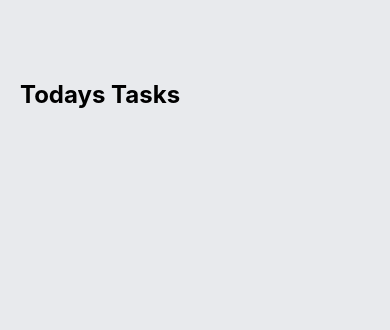
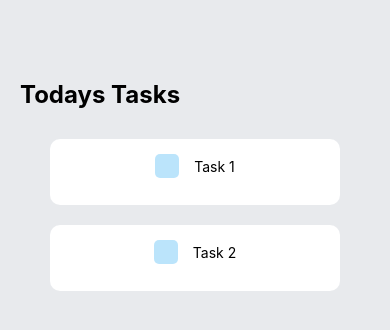
Before and after one commit to dartmouth-cs98/hack-a-thing-21f-1-katherinet, a React Native app: screen / in a window 390 px wide. Shown: the top 330 px of the page. Built offline with nearby package versions, Linux system fonts and the light colour scheme.

Commit message:
added Task component

```diff
--- a/App.js
+++ b/App.js
@@ -1,6 +1,7 @@
 import { StatusBar } from 'expo-status-bar';
 import React from 'react';
 import { StyleSheet, Text, View } from 'react-native';
+import Task from './components/Task';
 
 export default function App() {
   return (
@@ -8,7 +9,8 @@
       <View style={styles.taskWrapper}>
         <Text style={styles.sectionTitle}>Todays Tasks </Text>
         <View style={styles.items}>
-
+          <Task text={'Task 1'}/>
+          <Task text={'Task 2'}/>
         </View>
       </View>
     </View>
@@ -28,5 +30,7 @@
     fontSize: 24,
     fontWeight: 'bold',
   },
-  items: {},
+  items: {
+    margin: 30,
+  },
 });
--- /dev/null
+++ b/components/Task.js
@@ -0,0 +1,52 @@
+import React from 'react;'
+import { View, Text, StyleSheet, TouchableWithoutFeedbackBase } from 'react-native';
+
+const Task = (props) => {
+
+    return (
+        <View style={styles.item}>
+            <View style={styles.itemLeft}>
+                <View style={styles.square}></View>
+                <Text style={styles.itemText}>{props.text}</Text>
+            </View>
+            <View style={styles.circular}></View>
+        </View>
+    );
+}
+
+const styles = StyleSheet.create({
+    item : {
+        backgroundColor: '#FFF',
+        padding: 15,
+        borderRadius: 10,
+        flexDirection: 'row,',
+        alignItems: 'center',
+        justifyContent: 'spac-between',
+        marginBottom: 20,
+    },
+    itemLeft : {
+        flexDirection: 'row',
+        alignItems: 'center',
+        flexWrap: 'wrap',
+    },
+    square : {
+        width: 24,
+        height: 24,
+        backgroundColor: '#55BCF6',
+        opacity: 0.4,
+        borderRadius: 5,
+        marginRight: 15,
+    },
+    itemText: {
+        maxWidth: '80%',
+    },
+    circular: {
+        width: 12,
+        height: 12,
+        borderColor: '#55BCF6',
+        borderwidth: 2,
+        borderRadius: 5,
+    }
+});
+
+export default Task
```
